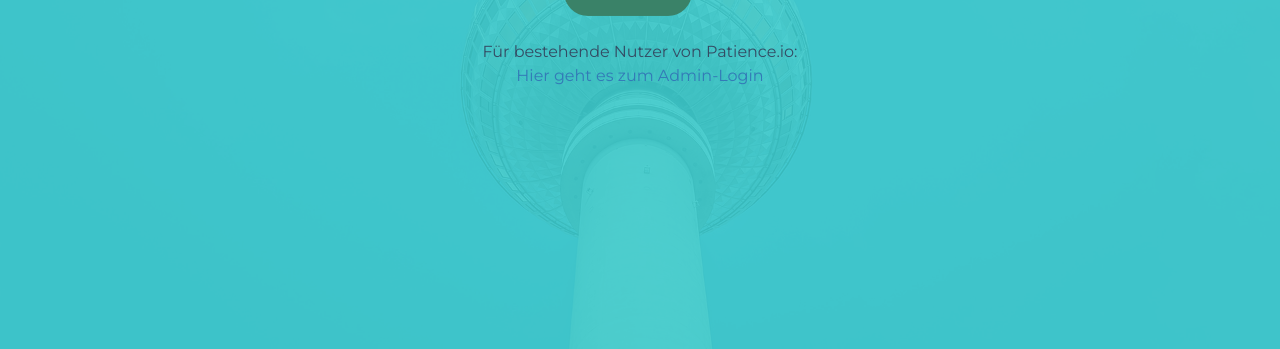
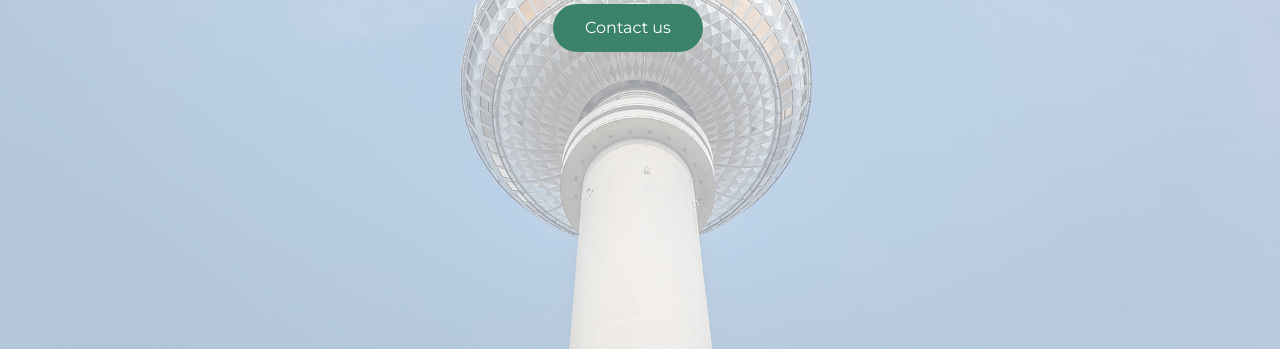
Before and after one commit to patiencelabs/patience-shutdown, a plain HTML site: page index.html in a window 1280 px wide. Shown: the part 451-800 px from the top of the page. Drawn offline with Linux system fonts and the light colour scheme.

Commit message:
remove login link and fix colors

```diff
--- a/assets/css/style.css
+++ b/assets/css/style.css
@@ -198,7 +198,7 @@ a:hover, a:focus, a:active {
 }
 
 .button-main {
-  color: #3dccce;
+  color: #fff;
   background-color: #3a8268;
   margin-right: 1.5rem;
 }
@@ -256,7 +256,7 @@ a:hover, a:focus, a:active {
   right: 0;
   left: 0;
   bottom: 0;
-  background: rgba(61, 204, 206, 0.9);
+  background: rgba(255, 255, 255, 0.6);
 }
 
 /* Background Images */
--- a/index.html
+++ b/index.html
@@ -62,14 +62,10 @@
 					<!-- Start Navigation -->
 					<nav id="navigation">
 						<ul>
-							<li><a href="mailto:info@patience.io" title="Notify Me" class="button button-main">Kontakt</a></li>
+							<li><a href="mailto:info@patience.io" title="Notify Me" class="button button-main">Contact us</a></li>
 						</ul>
 					</nav>
 					<!-- End Navigation -->
-
-					<p class="sub-text">
-						Für bestehende Nutzer von Patience.io:<br /><a href="http://www.patience.io/login">Hier geht es zum Admin-Login</a>
-					</p>
 				</div>
 			</div>
 		</section>
```
Also changed, not shown: assets/images/logo.png.
